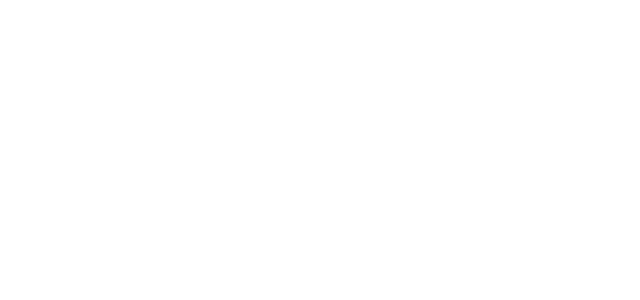
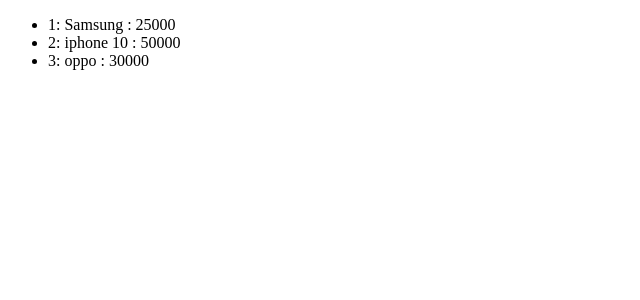
Before and after one commit to MKAIF5/ReactJs-Learning, a React (Vite) app in the folder Kaif ReactJs/kaif practice/: page / in a window 1280 px wide. Shown: the top 300 px of the page, without its empty margins (0-640 px from the left). Built offline with nearby package versions, Linux system fonts and the light colour scheme.

Commit message:
array of objects practice completed

```diff
--- a/Kaif ReactJs/kaif practice/src/App.jsx
+++ b/Kaif ReactJs/kaif practice/src/App.jsx
@@ -25,7 +25,11 @@ function App() {
   return (
     <>
 
-
+      <ul>
+        {products.map((prod , i) => [
+          <li>{i + 1}: {prod.title} : {prod.price}</li>
+        ])}
+      </ul>
     </>
   )
 }
```
